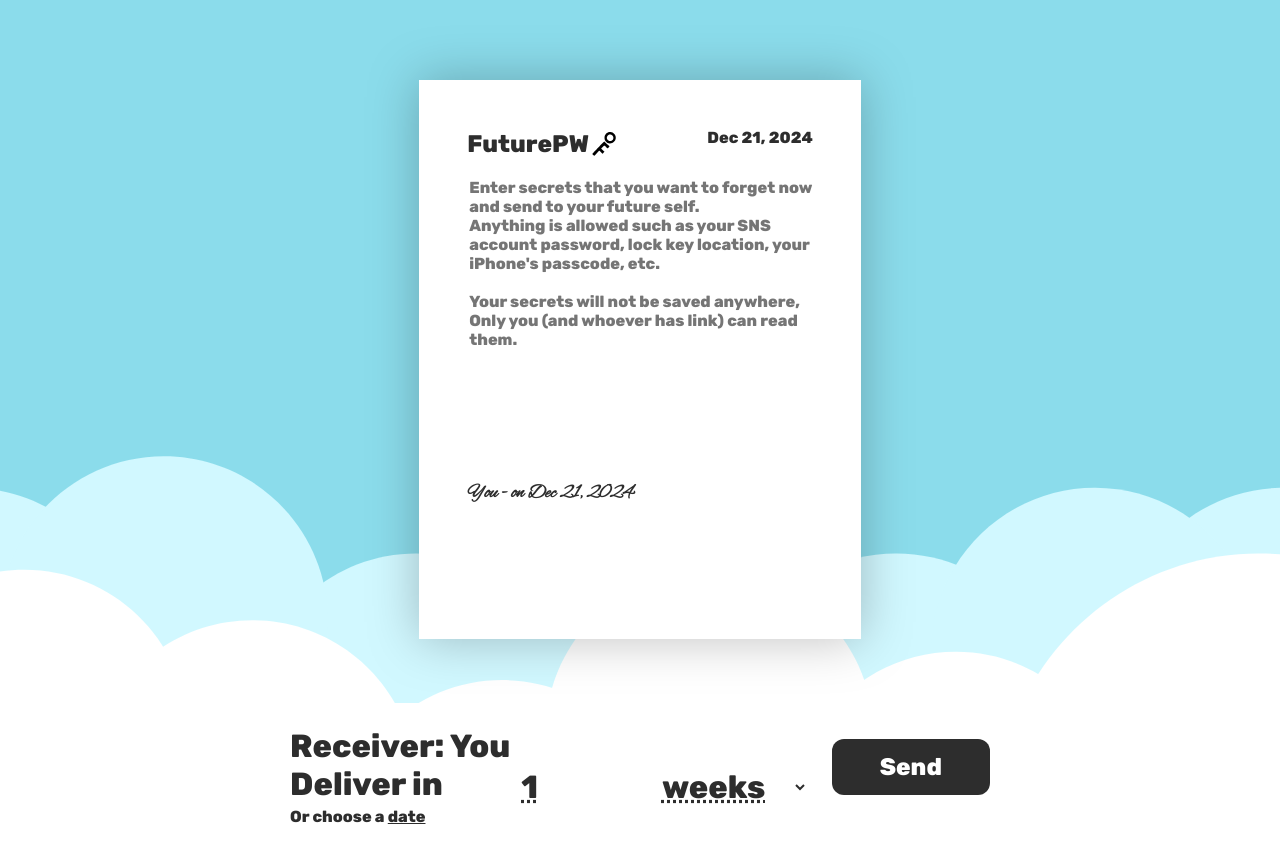
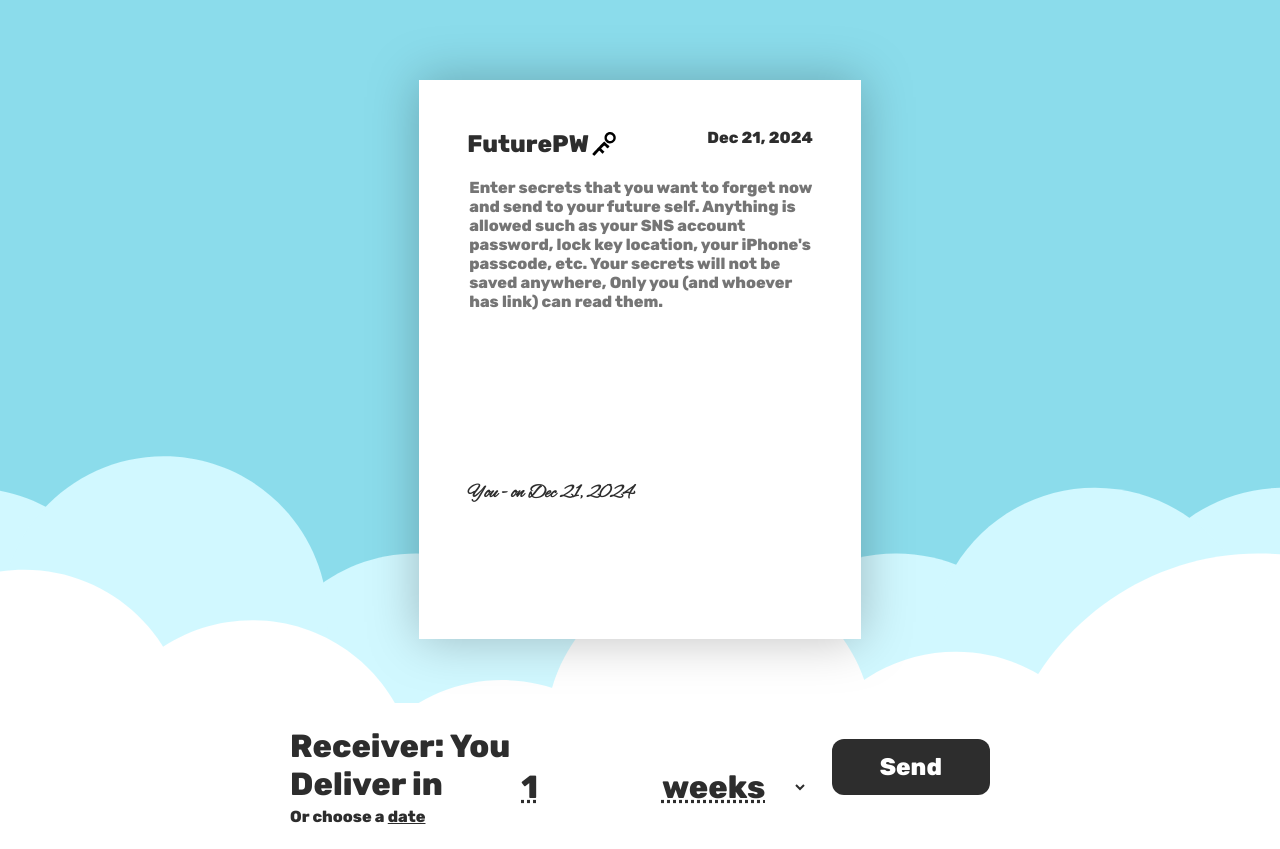
Before and after one commit to lightly-toasted/FuturePW, a Flask app: page / in a window 1280 px wide. Shown: the top 849 px of the page. Run offline with Flask 3, Linux system fonts and the light colour scheme; parts of the project's set-up code (start-up, migrations or seed data) failed here and were passed over.

Commit message:
fix(ui): improve text wrapping on #message

```diff
--- a/static/form.css
+++ b/static/form.css
@@ -35,6 +35,8 @@
     width: 100%;
     height: 60%;
     resize: none;
+    overflow-wrap: break-word;
+    white-space: normal;
 }
 
 #timeNumber, #timeUnit {
```
